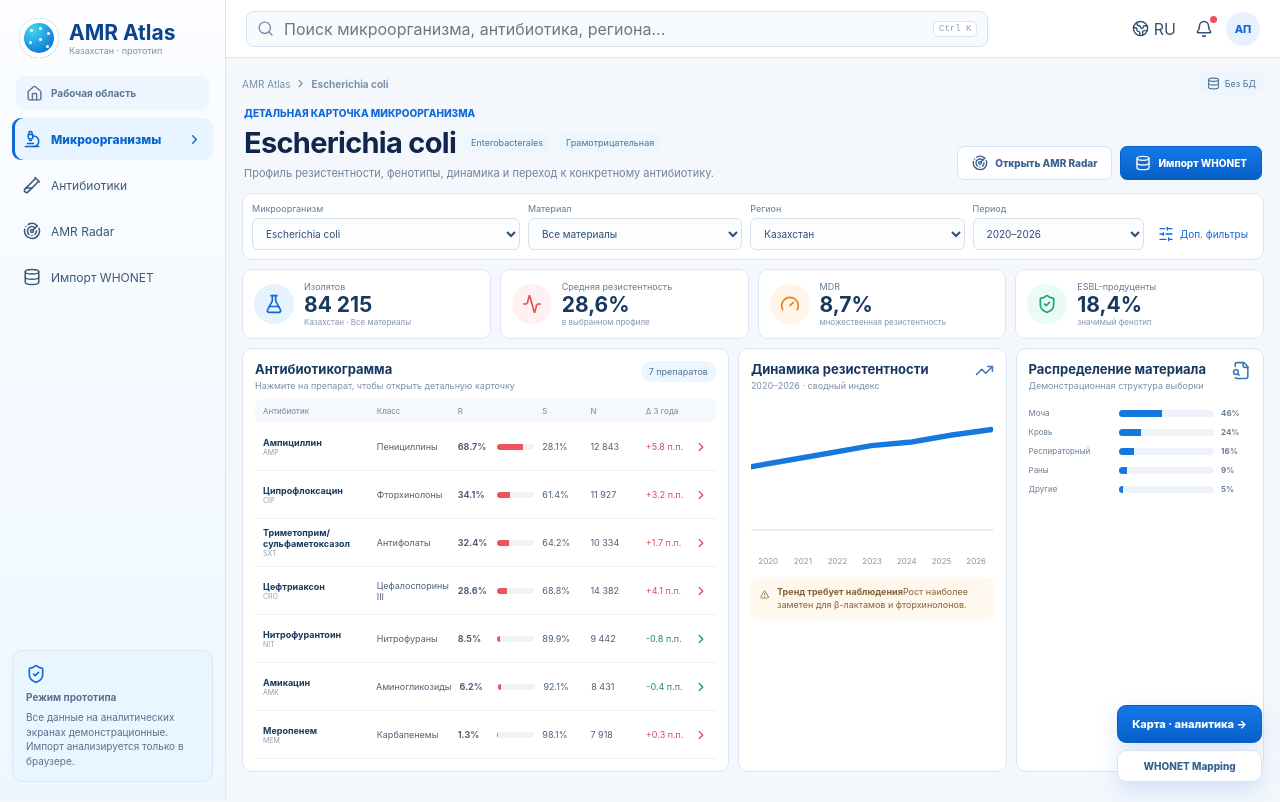
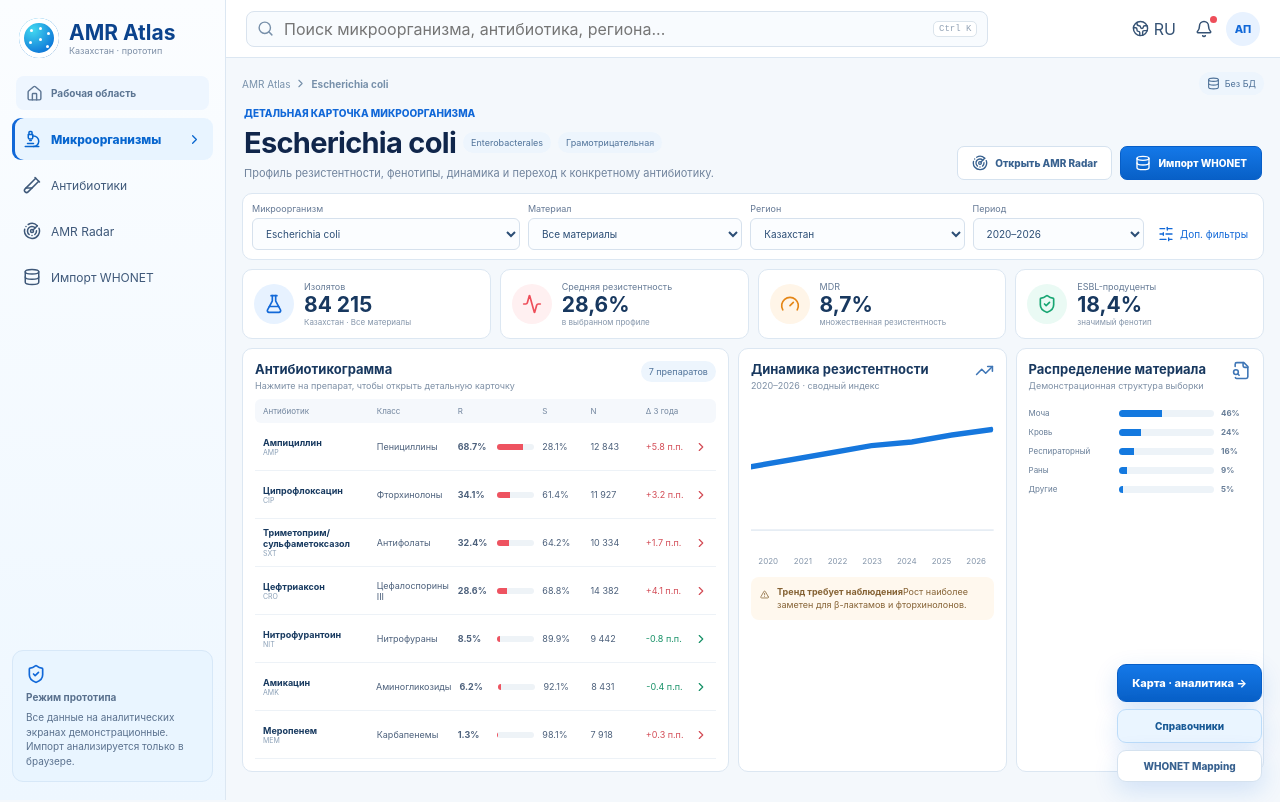
Before and after one commit to MG-Trener/ATLAS, a Next.js app: page / in a window 1280 px wide. Built offline with nearby package versions, Linux system fonts and the light colour scheme.

Commit message:
Link AMR reference catalog from main workspace

```diff
--- a/app/page.tsx
+++ b/app/page.tsx
@@ -41,6 +41,19 @@ export default function Page() {
           Карта · аналитика →
         </Link>
         <Link
+          href="/reference"
+          style={{
+            ...baseButton,
+            minHeight: 34,
+            border: "1px solid #bcdcf9",
+            background: "#eaf5ff",
+            color: "#195a96",
+            fontSize: 10,
+          }}
+        >
+          Справочники
+        </Link>
+        <Link
           href="/whonet"
           style={{
             ...baseButton,
```
